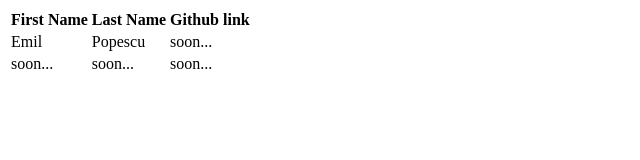
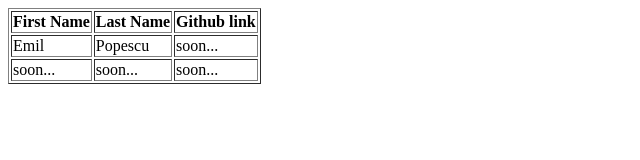
Before and after one commit to fioip/teams-networking, a plain HTML site: page index.html in a window 1280 px wide. Shown: the whole page, without its empty margins (0-640 px from the left). Drawn offline with Linux system fonts and the light colour scheme.

Commit message:
css folder

```diff
--- a/index.html
+++ b/index.html
@@ -5,9 +5,10 @@
     <meta http-equiv="X-UA-Compatible" content="IE=edge" />
     <meta name="viewport" content="width=device-width, initial-scale=1.0" />
     <title>Teams Networking</title>
+    <link rel="stylesheet" href="style.css" />
   </head>
   <body>
-    <table>
+    <table border="1">
       <thead>
         <tr>
           <th>First Name</th>
```
Also changed, not shown: style.css (added).
